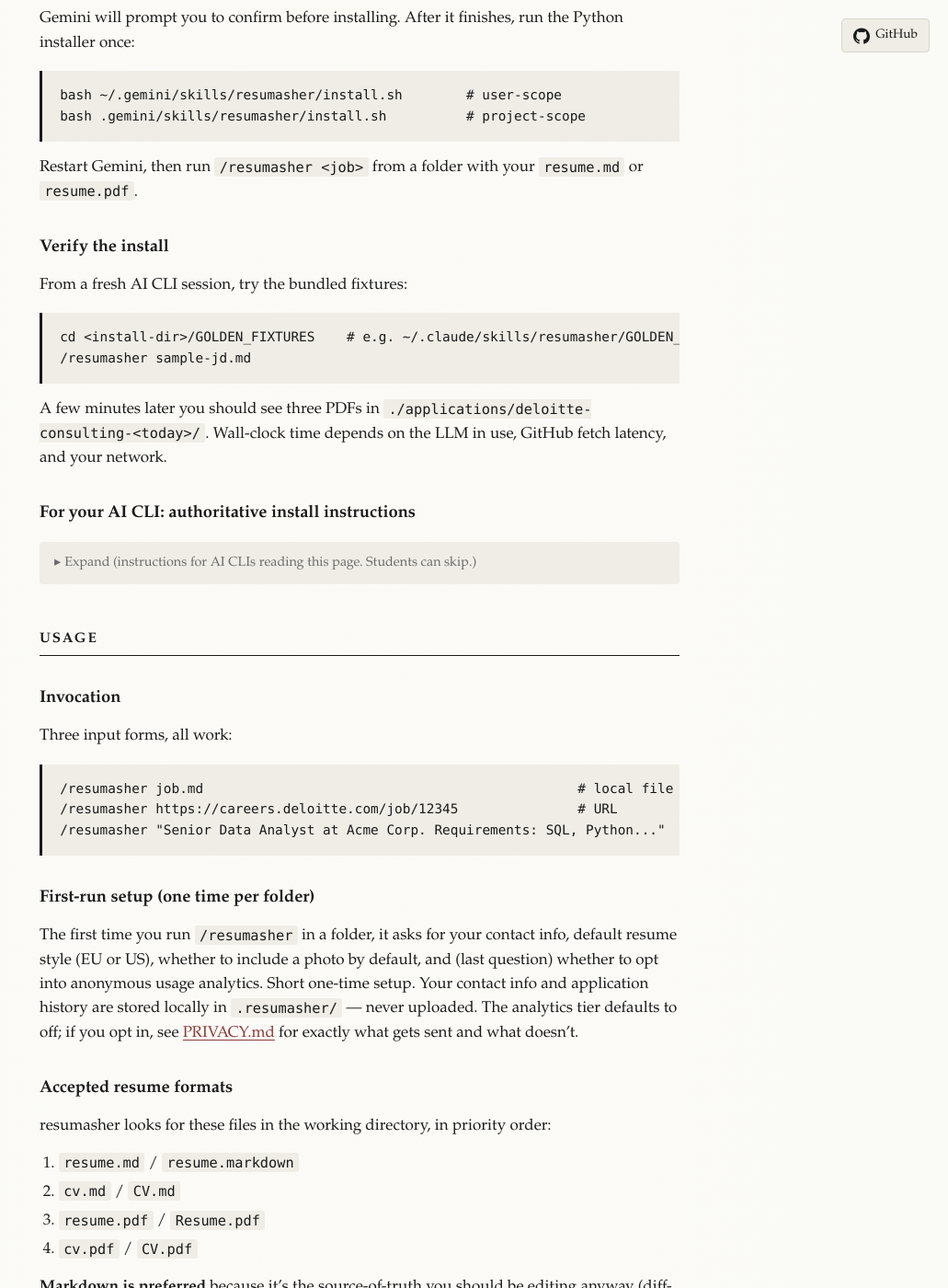
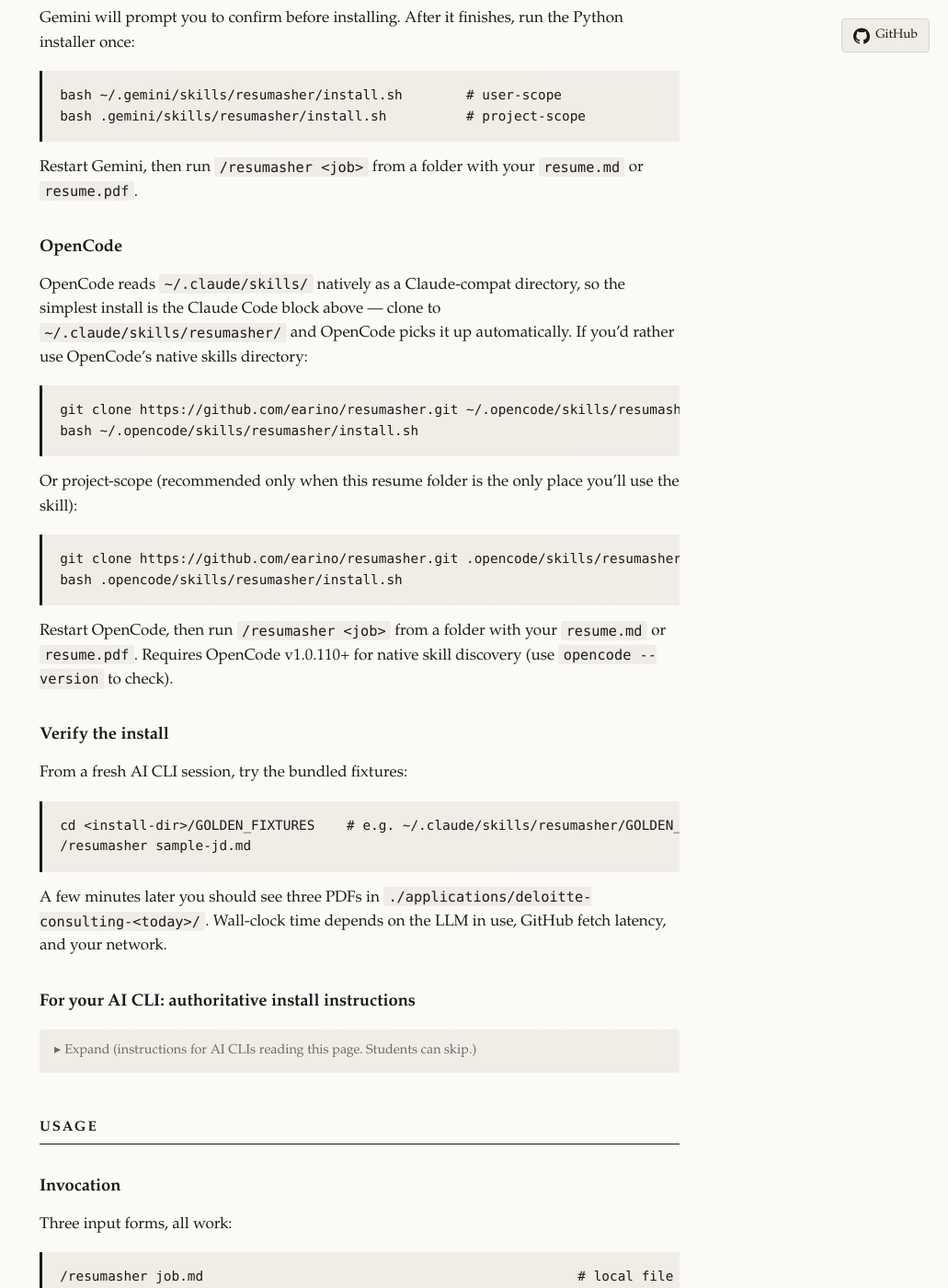
Before and after one commit to earino/resumasher, a Jekyll site: the page built from README.md, in a window 1280 px wide and 1400 px high, scrolled down 3263 px. Shown: the whole window at 92% size, without its empty margins (249-1280 px from the left). Built offline with Jekyll 4.4.1, drawn with Linux system fonts in a browser that asks for light colours; our own code applies the rules of GitHub Pages for plain Markdown files; some of the changed text lies outside the part shown.

Commit message:
feat: add OpenCode as a fourth supported host (#53)
OpenCode (sst/opencode at opencode.ai) joins Claude Code, Codex CLI,
and Gemini CLI. Spike confirmed both architectural risks resolved
positively: OpenCode reads ~/.claude/skills/ natively as a Claude-compat
directory (skill discoverable without re-install), and the built-in
`task` tool has the same shape as Claude Code's Task tool (sub-agent
dispatch translates 1:1).

- bin/resumasher-telemetry-log: sniff OPENCODE / OPENCODE_VERSION env
  vars; add ~/.opencode/skills/ to user-scope detection.
- scripts/orchestration.py: add .opencode to DEFAULT_IGNORE_DIRS so
  project-scope OpenCode installs don't get the skill source mined.
- SKILL.md: add ~/.opencode/skills/resumasher to path resolution
  prologue (both copies); document `task` / `webfetch` / `websearch` /
  `question` tool names alongside the existing three hosts; add HOST
  enum value `opencode_cli` everywhere.
- README, PRIVACY: add OpenCode install + update blocks; default to
  the Claude-compat path with native ~/.opencode/skills/ documented
  as the alternative.
- Tests: OPENCODE_VERSION env-var sniff assertion, install-scope
  auto-detection for ~/.opencode/skills/, .opencode parametrize on
  the self-mining-risk regression. All 435 deterministic tests pass.

Skipped on purpose: install.sh stays document-only (Claude-compat
path is the recommended default, no branching); inline-prompt
sub-agent dispatch stays the model (Codex pattern, no
.opencode/agents/ files shipped).

Co-Authored-By: Claude Opus 4.7 (1M context) <noreply@anthropic.com>

````diff
--- a/README.md
+++ b/README.md
@@ -5,13 +5,13 @@
 [![Python 3.10+](https://img.shields.io/badge/python-3.10+-blue.svg)](https://www.python.org/downloads/)
 [![Tests: 282 passing](https://img.shields.io/badge/tests-282%20passing-brightgreen.svg)](https://github.com/earino/resumasher/tree/main/tests)
 
-resumasher tailors your resume, writes a cover letter, and builds an interview prep bundle for a specific job. It runs as an [Agent Skill](https://github.com/anthropics/skills) inside your AI CLI (**Claude Code**, **OpenAI Codex CLI**, or **Google Gemini CLI**), reading your actual work to back every claim with concrete evidence.
+resumasher tailors your resume, writes a cover letter, and builds an interview prep bundle for a specific job. It runs as an [Agent Skill](https://github.com/anthropics/skills) inside your AI CLI (**Claude Code**, **OpenAI Codex CLI**, **Google Gemini CLI**, or **OpenCode**), reading your actual work to back every claim with concrete evidence.
 
 ![resumasher running: terminal walkthrough from `/resumasher job.md` through fit assessment, tailor, placeholder fill, and PDF render](assets/img/demo.gif)
 
 ## Quick install
 
-Paste this into Claude Code, Codex CLI, or Gemini CLI:
+Paste this into Claude Code, Codex CLI, Gemini CLI, or OpenCode:
 
 > Install the resumasher skill available at https://github.com/earino/resumasher
 
@@ -48,7 +48,7 @@ Your bullet becomes: "Built an XGBoost churn classifier on 2.3M rows, F1=0.82, d
 
 ## Install
 
-resumasher is an [Agent Skills](https://github.com/anthropics/skills) package. If your AI CLI asks "is this a plugin," the answer is no, it's a skill. Each host has its own skill directory convention (`.claude/skills/`, `.codex/skills/`, `.gemini/skills/`) but the skill source is identical. Pick the block that matches your AI CLI.
+resumasher is an [Agent Skills](https://github.com/anthropics/skills) package. If your AI CLI asks "is this a plugin," the answer is no, it's a skill. Each host has its own skill directory convention (`.claude/skills/`, `.codex/skills/`, `.gemini/skills/`, `.opencode/skills/`) but the skill source is identical. Pick the block that matches your AI CLI.
 
 **⚠️ `install.sh` is mandatory on every host.** `git clone` alone only copies files. It does NOT create the Python virtual environment or install the required packages (reportlab, pdfminer.six, chardet, nbconvert, Pillow). If you skip `install.sh`, the next invocation of `/resumasher` will crash with `ModuleNotFoundError: No module named 'reportlab'` and you'll think the skill is broken.
 
@@ -106,6 +106,24 @@ bash .gemini/skills/resumasher/install.sh          # project-scope
 
 Restart Gemini, then run `/resumasher <job>` from a folder with your `resume.md` or `resume.pdf`.
 
+### OpenCode
+
+OpenCode reads `~/.claude/skills/` natively as a Claude-compat directory, so the simplest install is the Claude Code block above — clone to `~/.claude/skills/resumasher/` and OpenCode picks it up automatically. If you'd rather use OpenCode's native skills directory:
+
+```bash
+git clone https://github.com/earino/resumasher.git ~/.opencode/skills/resumasher
+bash ~/.opencode/skills/resumasher/install.sh
+```
+
+Or project-scope (recommended only when this resume folder is the only place you'll use the skill):
+
+```bash
+git clone https://github.com/earino/resumasher.git .opencode/skills/resumasher
+bash .opencode/skills/resumasher/install.sh
+```
+
+Restart OpenCode, then run `/resumasher <job>` from a folder with your `resume.md` or `resume.pdf`. Requires OpenCode v1.0.110+ for native skill discovery (use `opencode --version` to check).
+
 ### Verify the install
 
 From a fresh AI CLI session, try the bundled fixtures:
@@ -122,7 +140,7 @@ A few minutes later you should see three PDFs in `./applications/deloitte-consul
 <details>
 <summary>Expand (instructions for AI CLIs reading this page. Students can skip.)</summary>
 
-**If a user asks their AI CLI (Claude Code, Codex, or Gemini) to install this skill, the CLI should follow the matching block above.** Pick the block for your host, run both commands, done. Do not attempt to install this as a Claude Code plugin. There is no `.claude-plugin/` manifest and the repo is not a plugin marketplace. It's a skill. The skill directory conventions differ per host but the skill source is identical.
+**If a user asks their AI CLI (Claude Code, Codex, Gemini, or OpenCode) to install this skill, the CLI should follow the matching block above.** Pick the block for your host, run both commands, done. Do not attempt to install this as a Claude Code plugin. There is no `.claude-plugin/` manifest and the repo is not a plugin marketplace. It's a skill. The skill directory conventions differ per host but the skill source is identical.
 
 </details>
 
@@ -262,6 +280,24 @@ bash install.sh
 
 Then restart Gemini.
 
+### OpenCode
+
+If you installed via the Claude Code path (`~/.claude/skills/`), use the Claude Code update block above — OpenCode reads the same directory. For native OpenCode installs:
+
+```bash
+if [ -d ~/.opencode/skills/resumasher/.git ]; then
+  cd ~/.opencode/skills/resumasher
+elif [ -d .opencode/skills/resumasher/.git ]; then
+  cd .opencode/skills/resumasher
+else
+  echo "resumasher is not installed for OpenCode. See Install section above."; exit 1
+fi
+git pull
+bash install.sh
+```
+
+Then restart OpenCode.
+
 ### For your AI CLI: authoritative update instructions
 
 <details>
@@ -289,7 +325,7 @@ No commands to remember, no `--debug` flag. Just tell your AI CLI what's wrong.
 
 The skill runs a nine-phase pipeline: first-run setup → intake → folder + GitHub mine → fit analysis → company research → tailor → parallel cover-letter + interview-prep → interactive placeholder fill → PDF render → log and summary.
 
-Sub-agents dispatch via each host's subagent mechanism (Claude's `Task` with `subagent_type="general-purpose"`, Gemini's `@generalist`, or Codex's inline execution). Interactive prompts use each host's native tool (`AskUserQuestion` / `request_user_input` / `ask_user`) with a hard-fail fallback for non-interactive contexts.
+Sub-agents dispatch via each host's subagent mechanism (Claude's `Task` with `subagent_type="general-purpose"`, Gemini's `@generalist`, Codex's inline execution, or OpenCode's `task` with `subagent_type="general"`). Interactive prompts use each host's native tool (`AskUserQuestion` / `request_user_input` / `ask_user` / `question`) with a hard-fail fallback for non-interactive contexts.
 
 The LLM pipeline runs prose between phases (no JSON), with small sentinel lines (`FIT_SCORE: 7`, `COMPANY: Deloitte`, `FAILURE: ...`) where structure actually matters. Job descriptions and company-research output are wrapped in `<<<UNTRUSTED_*>>>` markers before reaching sub-agents with file or web access. Basic prompt-injection containment.
 
````
Also changed, not shown: PRIVACY.md (+11 -7 lines), SKILL.md (+28 -19 lines), scripts/orchestration.py (+6 -4 lines), tests/test_orchestration.py (+7 -6 lines), tests/test_telemetry_scripts.py (+56 -1 lines), CHANGELOG.md, 1 other file.
